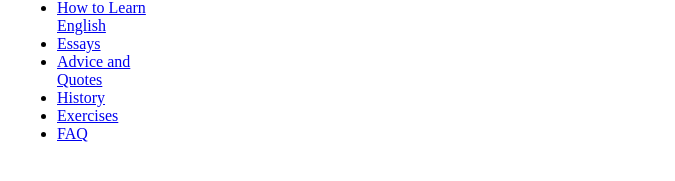
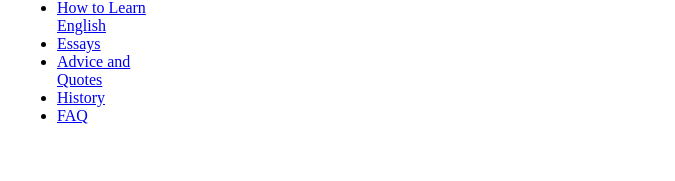
Before and after one commit to DearScholars/DearScholars.github.io, a Jekyll site: the page built from index.md, in a window 1280 px wide. Shown: the part 306-487 px from the top of the page, without its empty margins (303-978 px from the left). Built offline with Jekyll 4.4.1, drawn with Linux system fonts in a browser that asks for light colours.

Commit message:
Update navigation.html

```diff
--- a/_includes/navigation.html
+++ b/_includes/navigation.html
@@ -11,6 +11,5 @@
   <li> <a href="essays.html">Essays</a> </li>
   <li> <a href="advice.html">Advice and Quotes</a> </li>
   <li> <a href="history.html">History</a> </li>
-  <li> <a href="exercises.html">Exercises</a> </li>
   <li> <a href="faq.html">FAQ</a> </li>
 </ul>
```
